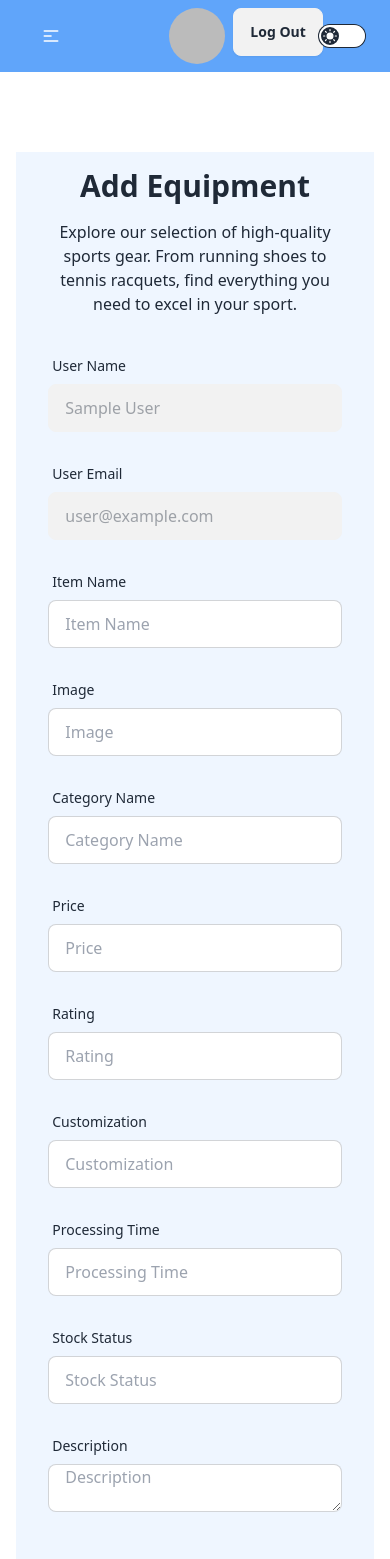
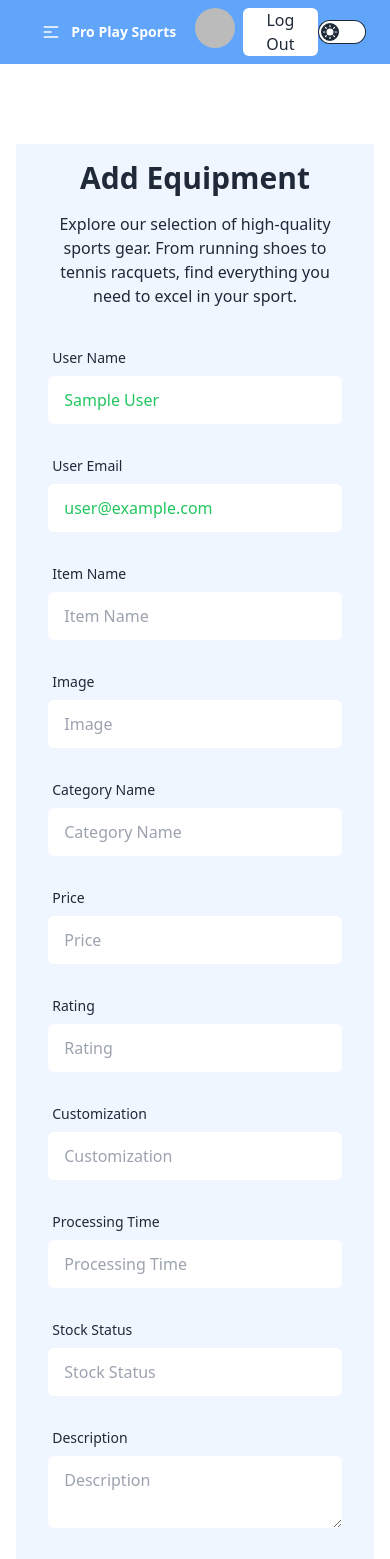
Before and after one commit to ummesalma303/pro-play-sports-client-side, a React (Vite) app: page /addEquipment in a window 390 px wide. Shown: the top 1559 px of the page. Built offline with nearby package versions, Linux system fonts and the light colour scheme; no server answers; sample sign-in values are in the browser's storage.

Commit message:
fixed responsive issues and added loading animation when fetching data

```diff
--- a/src/components/Navbar.jsx
+++ b/src/components/Navbar.jsx
@@ -55,7 +55,7 @@ useEffect(()=>{
               {link}
             </ul>
           </div>
-          <a className="btn btn-ghost text-xl -ml-6 md:-ml-0 text-white hidden md:flex">Pro Play Sports</a>
+          <a className="btn btn-ghost md:text-xl -ml-6 text-white ">Pro Play Sports</a>
         </div>
         <div className="navbar-center hidden lg:flex">
           <ul className="menu menu-horizontal px-1 space-x-5 text-white">
@@ -67,13 +67,13 @@ useEffect(()=>{
 
 
        <div className="navbar-end ">
-      <div className="mr-20 md:mr-0">
+      <div className="">
       {
         user?<div className="flex space-x-2 ">
-        <img data-tooltip-id="my-tooltip" data-tooltip-content={user?.displayName} className="w-14 h-14 rounded-full" src= {user?.photoURL} alt="" /><Tooltip id="my-tooltip" /> <button className="btn" onClick={signOutUser}>Log Out</button>
+        <img data-tooltip-id="my-tooltip" data-tooltip-content={user?.displayName} className="w-10 h-10 md:w-14 md:h-14 rounded-full" src= {user?.photoURL} alt="" /><Tooltip id="my-tooltip" /> <button className="bg-white rounded-md px-2 md:px-auto md:btn" onClick={signOutUser}>Log Out</button>
         </div>: <div className=" space-x-2 mr-5">
         <NavLink to='/register' className="btn">Register</NavLink>
-        <NavLink to='/login' className="btn">Login</NavLink>
+        <NavLink to='/login' className="btn hidden md:inline-flex">Login</NavLink>
         </div>
 
        }
--- a/src/pages/AddEquipment.jsx
+++ b/src/pages/AddEquipment.jsx
@@ -34,6 +34,7 @@ const AddEquipment = () => {
       processing,
       stock,
       name,
+      sort: false
     };
     // console.log(data)
 
@@ -84,7 +85,7 @@ const AddEquipment = () => {
                 type="text"
                 name="name"
                 value={logUser?.displayName}
-                className="input input-bordered"
+                className="px-4 py-3 bg-white text-green-500 rounded-md cursor-not-allowed"
                 disabled
               />
             </div>
@@ -97,7 +98,7 @@ const AddEquipment = () => {
                 type="text"
                 name="email"
                 value={logUser?.email}
-                className="input input-bordered cursor-not-allowed "
+                className="px-4 py-3 bg-white text-green-500 rounded-md cursor-not-allowed "
                 disabled
               />
             </div>
@@ -111,7 +112,7 @@ const AddEquipment = () => {
                 type="text"
                 placeholder="Item Name"
                 name="item"
-                className="input input-bordered"
+                className="px-4 py-3 bg-white rounded-md"
                 required
               />
             </div>
@@ -124,7 +125,7 @@ const AddEquipment = () => {
                 type="text"
                 placeholder="Image"
                 name="image"
-                className="input input-bordered"
+                className="px-4 py-3 bg-white rounded-md"
                 required
               />
             </div>
@@ -137,7 +138,7 @@ const AddEquipment = () => {
                 type="text"
                 placeholder="Category Name"
                 name="category"
-                className="input input-bordered"
+                className="px-4 py-3 bg-white rounded-md"
                 required
               />
             </div>
@@ -151,7 +152,7 @@ const AddEquipment = () => {
                 type="number"
                 placeholder="Price"
                 name="price"
-                className="input input-bordered"
+                className="px-4 py-3 bg-white rounded-md"
                 required
               />
             </div>
@@ -164,7 +165,7 @@ const AddEquipment = () => {
                 type="text"
                 placeholder="Rating"
                 name="rating"
-                className="input input-bordered"
+                className="px-4 py-3 bg-white rounded-md"
                 required
               />
             </div>
@@ -177,7 +178,7 @@ const AddEquipment = () => {
                 type="text"
                 placeholder="Customization"
                 name="customization"
-                className="input input-bordered"
+                className="px-4 py-3 bg-white rounded-md"
                 required
               />
             </div>
@@ -190,7 +191,7 @@ const AddEquipment = () => {
                 type="text"
                 placeholder="Processing Time"
                 name="processing"
-                className="input input-bordered"
+                className="px-4 py-3 bg-white rounded-md"
                 required
               />
             </div>
@@ -203,7 +204,7 @@ const AddEquipment = () => {
                 type="text"
                 placeholder="Stock Status"
                 name="stock"
-                className="input input-bordered"
+                className="px-4 py-3 bg-white rounded-md"
                 required
               />
             </div>
@@ -217,7 +218,7 @@ const AddEquipment = () => {
                 type="text"
                 placeholder="Description"
                 name="description"
-                className="input input-bordered"
+                className="px-4 py-3 bg-white rounded-md"
                 required
               ></textarea>
               {/* <input  placeholder="Description" className="input input-bordered" required /> */}
--- a/src/pages/Home.jsx
+++ b/src/pages/Home.jsx
@@ -5,25 +5,45 @@ import Title from "../components/Title";
 import About from "../components/About";
 import Category from "../components/Category";
 import Subscribe from "../components/Subscribe";
-import { useState } from "react";
+import { useContext, useEffect, useState } from "react";
+import { AuthContext } from "../provider/AuthProvider";
 import Loader from "../components/Loader";
 
 const Home = () => {
-    const products =useLoaderData()
-    // console.log(data)
-    // const [loading,setLoading] = useState(true)
-    // if (loading) {
-    //     return <Loader></Loader>
+    const [loader,setLoader]=useState(true)
+    const [products,setProducts] =useState([])
+    // setLoader(true)
+    // {
+    //     loader?<Loader></Loader>:''
     // }
+
+    useEffect(()=>{
+        fetch('http://localhost:5000/products')
+        .then(res=>res.json())
+        .then(data=>{
+            setProducts(data)
+            setLoader(false)
+        })
+    },[])
+
+
+        // console.log(products)
+
+
+
     return (
      <div>
         <Slider></Slider>
 {/* product section */}
        <section>
         <Title title={'Products'} subTitle={"Explore our selection of high-quality sports gear. From running shoes to tennis racquets, find everything you need to excel in your sport."}></Title>
+
+        {
+            loader&&<Loader></Loader>
+        }
        <div className="grid grid-cols-1  md:grid-cols-2 lg:grid-cols-3 gap-16 my-12 w-11/12 mx-auto">
         {
-            products.map(product=><Products key={product._id} product={product}></Products>)
+           !loader&&( products.map(product=><Products key={product._id} product={product}></Products>))
         }
         </div>
        </section>
--- a/src/pages/UpdateEquipment.jsx
+++ b/src/pages/UpdateEquipment.jsx
@@ -87,7 +87,7 @@ const UpdateEquipment = () => {
                 type="text"
                 name="name"
                 value={name}
-                className="input input-bordered bg-white"
+                className="px-4 py-3 bg-white rounded-md text-green-500"
                 disabled
               />
             </div>
@@ -100,7 +100,7 @@ const UpdateEquipment = () => {
                 type="text"
                 name="email"
                 value={email}
-                className="input input-bordered cursor-not-allowed bg-white"
+                className="px-4 py-3 bg-white rounded-md cursor-not-allowed text-green-500"
                 disabled
               />
             </div>
@@ -113,7 +113,7 @@ const UpdateEquipment = () => {
                 type="text"
                 placeholder="Item Name"
                 name="item" defaultValue={item}
-                className="input input-bordered"
+                className="px-4 py-3 bg-white rounded-md"
               />
             </div>
             {/* 2 */}
@@ -126,7 +126,7 @@ const UpdateEquipment = () => {
                 placeholder="Image"
                 name="image"
                 defaultValue={image}
-                className="input input-bordered"
+                className="px-4 py-3 bg-white rounded-md"
               />
             </div>
             {/* 3 */}
@@ -139,7 +139,7 @@ const UpdateEquipment = () => {
                 defaultValue={category}
                 placeholder="Category Name"
                 name="category"
-                className="input input-bordered"
+                className="px-4 py-3 bg-white rounded-md"
               />
             </div>
 
@@ -153,7 +153,7 @@ const UpdateEquipment = () => {
                 placeholder="Price"
                 name="price"
                 defaultValue={price}
-                className="input input-bordered"
+                className="px-4 py-3 bg-white rounded-md"
               />
             </div>
             {/* 6 */}
@@ -166,7 +166,7 @@ const UpdateEquipment = () => {
                 placeholder="Rating"
                 name="rating"
                 defaultValue={rating}
-                className="input input-bordered"
+                className="px-4 py-3 bg-white rounded-md"
               />
             </div>
             {/* 7 */}
@@ -179,7 +179,7 @@ const UpdateEquipment = () => {
                 placeholder="Customization"
                 defaultValue={customization}
                 name="customization"
-                className="input input-bordered"
+                className="px-4 py-3 bg-white rounded-md"
               />
             </div>
             {/* 8 */}
@@ -192,7 +192,7 @@ const UpdateEquipment = () => {
                 placeholder="Processing Time"
                 name="processing"
                 defaultValue={processing}
-                className="input input-bordered"
+                className="px-4 py-3 bg-white rounded-md"
               />
             </div>
             {/* 9 */}
@@ -205,7 +205,7 @@ const UpdateEquipment = () => {
                 placeholder="Stock Status"
                 name="stock"
                 defaultValue={stock}
-                className="input input-bordered"
+                className="px-4 py-3 bg-white rounded-md"
               />
             </div>
           {/* 4 */}
@@ -218,9 +218,9 @@ const UpdateEquipment = () => {
                 placeholder="Description"
                 name="description"
                 defaultValue={description}
-                className="input input-bordered"
+                className="px-4 py-3 bg-white rounded-md"
               ></textarea>
-              {/* <input  placeholder="Description" className="input input-bordered"  /> */}
+              {/* <input  placeholder="Description" className="px-4 py-3 bg-white rounded-md"  /> */}
             </div>
 
             <div className="form-control mt-6 col-span-1 md:col-span-2">
--- a/src/provider/AuthProvider.jsx
+++ b/src/provider/AuthProvider.jsx
@@ -73,6 +73,7 @@ const updateUser=(data)=>{
         logUser,
         setLogUser,
         loader,
+        setLoader,
         createNewUser,
         updateUser,
         signInUser,
--- a/src/routes/Routes.jsx
+++ b/src/routes/Routes.jsx
@@ -22,7 +22,7 @@ import MyEquipments from "../pages/MyEquipments";
         {
             path:'/',
             element:<Home></Home>,
-            loader:()=>fetch('http://localhost:5000/products')
+            // loader:()=>fetch('http://localhost:5000/products')
         },
         {
             path:'/addEquipment',
```
